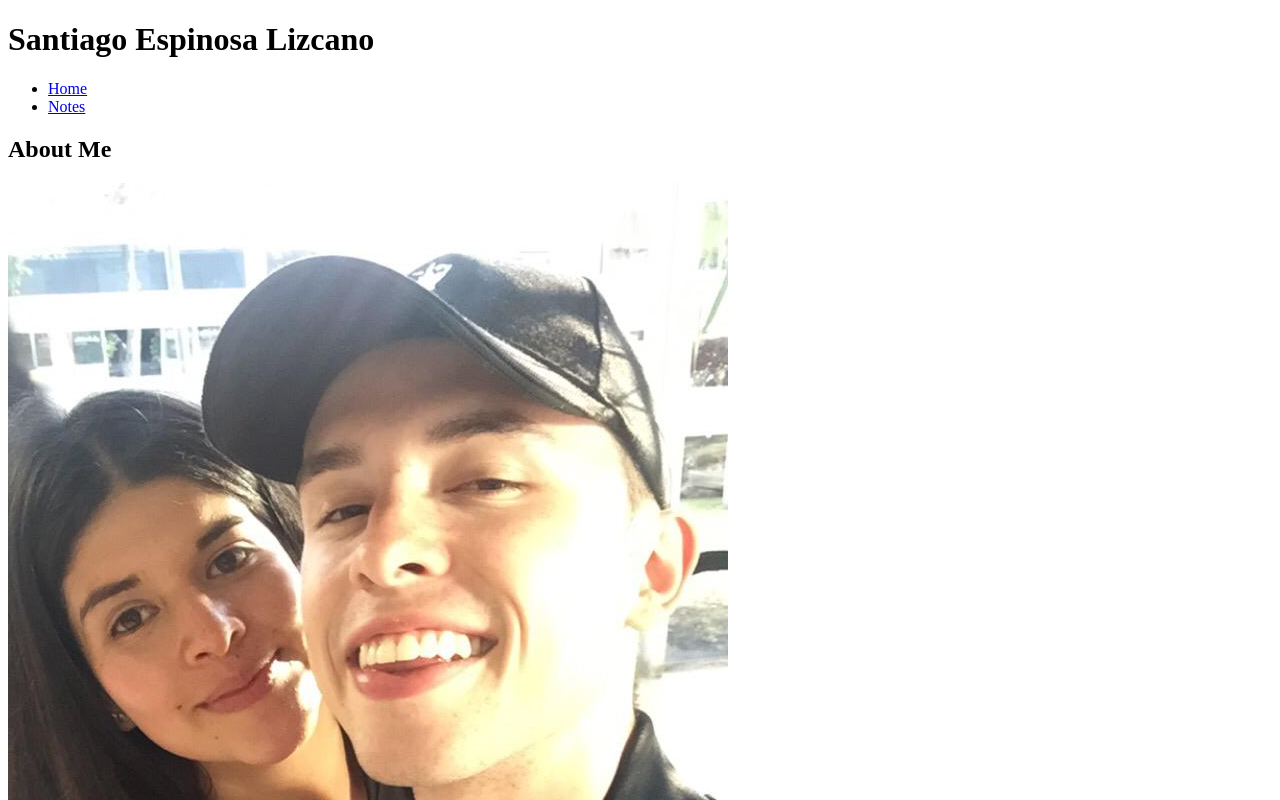
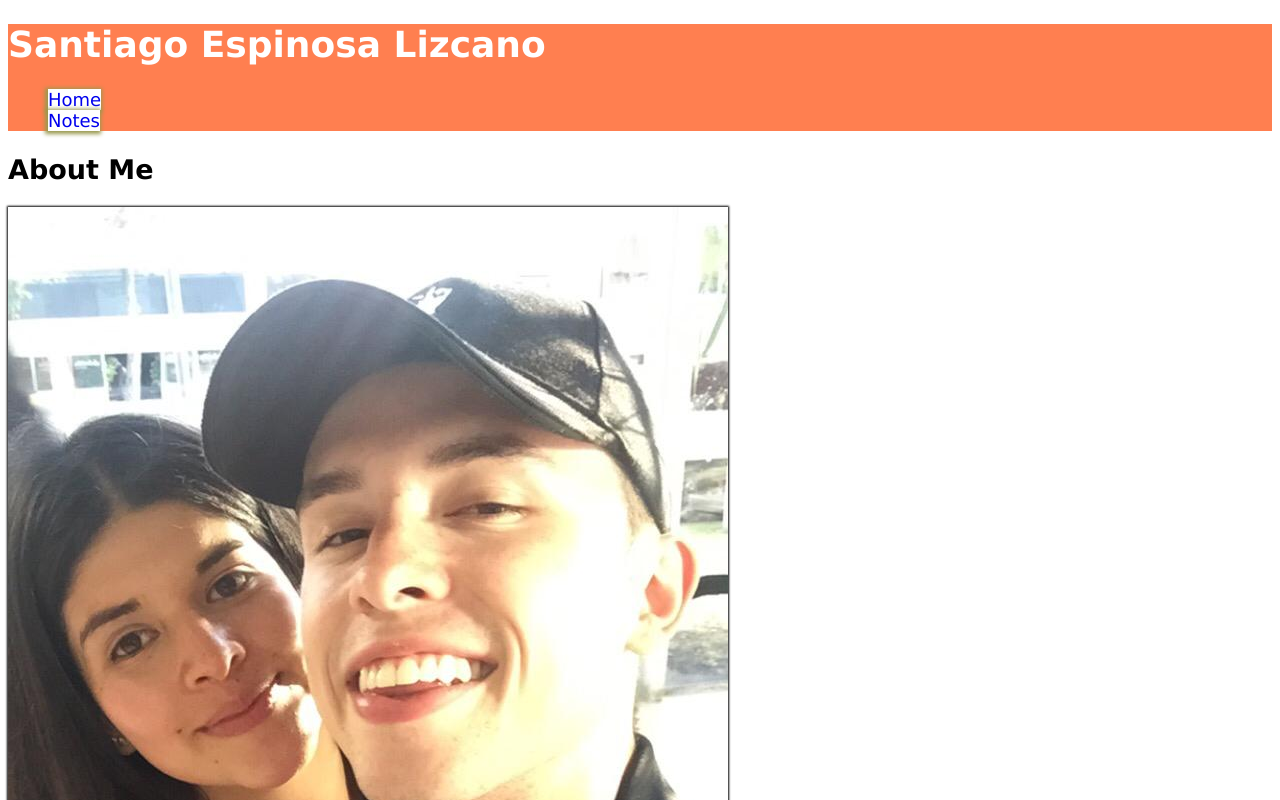
Before and after one commit to espi0061/espi0061.github.io, a plain HTML site: page html-assignment/index.html in a window 1280 px wide. Shown: the top 800 px of the page. Drawn offline with Linux system fonts and the light colour scheme.

Commit message:
adding css to html-assignment

```diff
--- /dev/null
+++ b/html-assignment/css/main.css
@@ -0,0 +1,45 @@
+body {
+    font-family: Verdana, Geneva, Tahoma, sans-serif;
+    font-size: 18px;
+}
+
+header,
+footer {
+    background-color: coral;
+}
+
+.site-title {
+    color: white;
+}
+
+#my-image {
+    box-shadow: 0 0 2px 1px black;
+}
+
+article ul {
+    list-style: square;
+}
+
+article ul li:nth-child(odd) {
+    background-color: chartreuse;
+}
+
+nav ul {
+    list-style: none;
+}
+
+nav ul a {
+    text-decoration: none;
+}
+
+nav ul a,
+nav ul a:link,
+nav ul a:visited {
+    background-color: white;
+    box-shadow: -1px 1px 4px 2px rgb(153, 153, 78);
+}
+
+nav ul a:hover,
+nav ul a:focus{
+    background-color: rgb(150, 55, 55);
+}
--- a/html-assignment/index.html
+++ b/html-assignment/index.html
@@ -4,12 +4,13 @@
 <head>
     <meta charset="UTF-8">
     <title>Santiago Espinosa Lizcano - Home</title>
+    <link rel="stylesheet" href="css/main.css">
 </head>
 
 <body>
     <!-- ************** header ************** -->
     <header>
-        <h1>Santiago Espinosa Lizcano</h1>
+        <h1 class="site-title">Santiago Espinosa Lizcano</h1>
         <!-- ******** navigation ************ -->
         <nav>
             <ul>
@@ -28,7 +29,7 @@
         <article>
             <h2>About Me</h2>
             <!-- *************** picture of myself ***********-->
-            <img src="images/santiago_picture.jpg" alt="Santiago Espinosa smiling with a friend">
+            <img src="images/santiago_picture.jpg" alt="Santiago Espinosa smiling with a friend" id="my-image">
             <p>
                 My name is Santiago Espinosa Lizcano, and I am 20 years old. I was born in April 14<sup>th</sup> 2000,
                 in Bogota, Colombia. I graduated from high school in 2017, and then decided to take a great adventure to
```
Also changed, not shown: html-assignment/notes.html (+2 -1 lines), week-5/css/main.css (+17 -10 lines).
